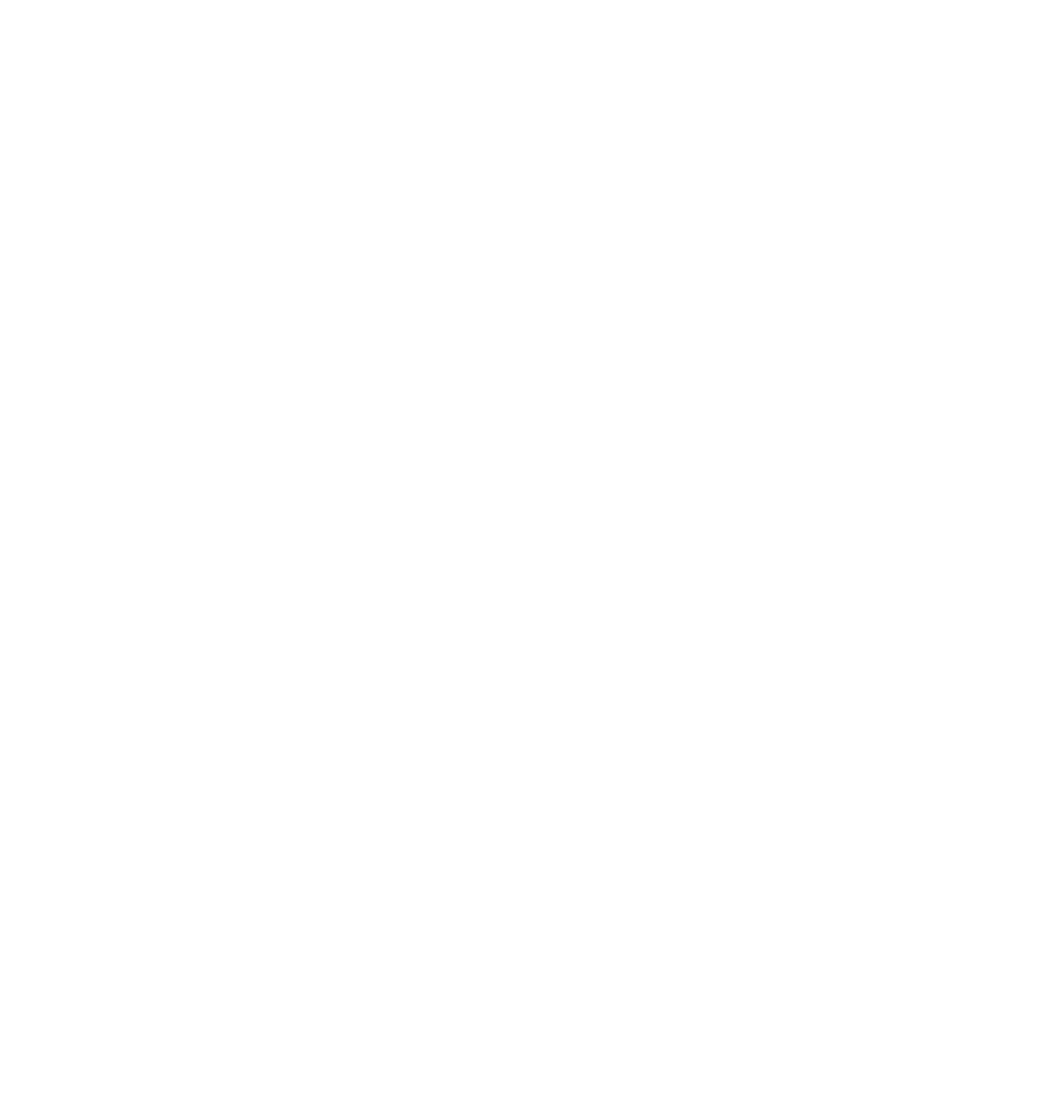
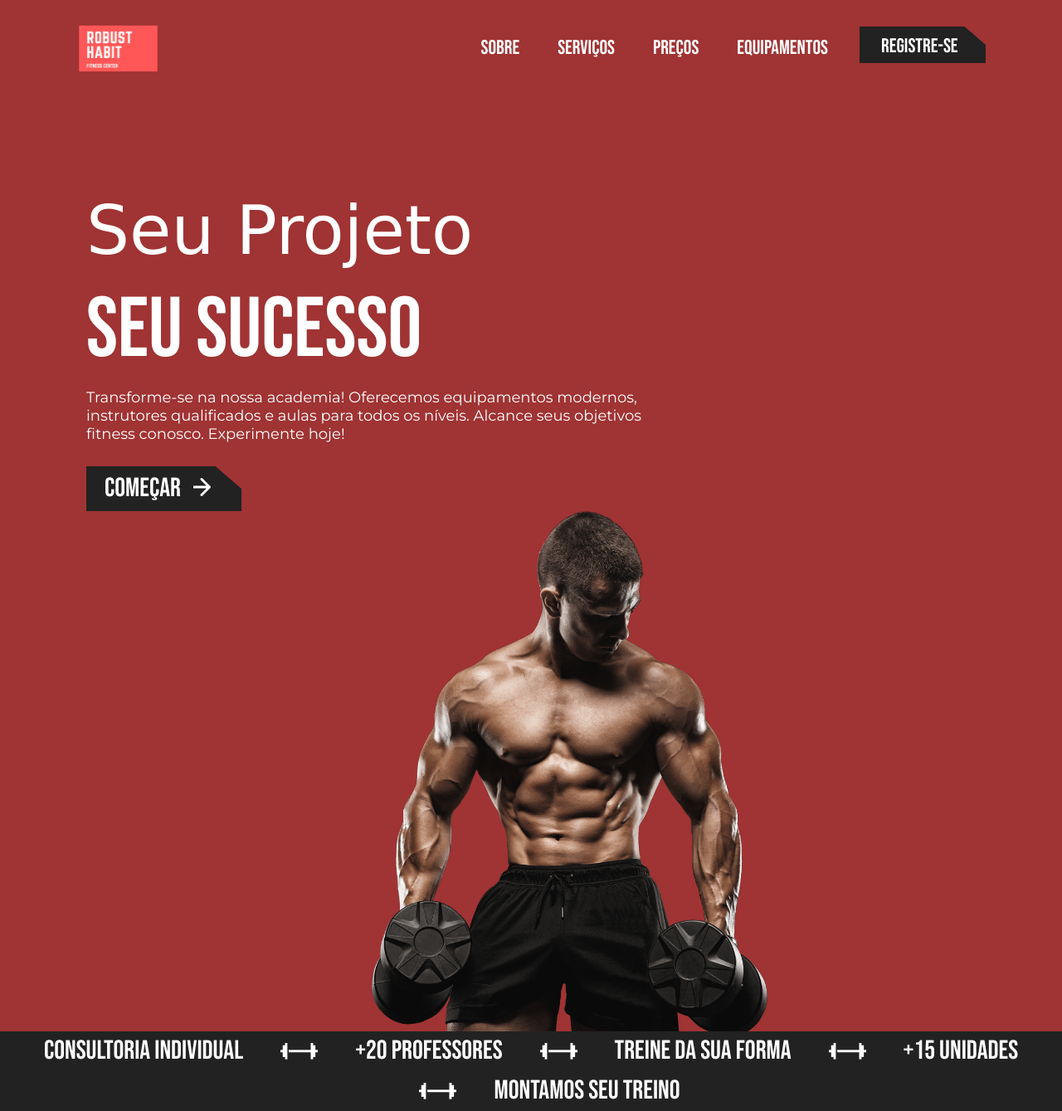
Before and after one commit to rafaelclima/landingpage-academia, a plain HTML site: page index.html in a window 1280 px wide. Shown: the whole page at 83% size. Before the commit the page ends 800 px from the top, so only its background shows below. Drawn offline with nearby package versions, Linux system fonts and the light colour scheme; a web font is replaced by a local one.

Commit message:
first updt on project

```diff
--- a/assets/css/styles.css
+++ b/assets/css/styles.css
@@ -19,10 +19,140 @@
 
 }
 
-:root {
-  font-size: 62.5%;
+.my-body {
+  background-color: var(--bg-color);
 }
 
-body {
-  font-size: 1.6rem;
+.my-navbar {
+  margin-right: 80px;
 }
+
+.navbar-nav a {
+  color: var(--primary-text-color);
+  font-family: var(--ff-primary);
+  font-size: 24px;
+}
+
+.nav-item {
+  margin-right: 30px;
+}
+
+#registro {
+  position: relative;
+  margin-right: 0px;
+}
+
+#registro svg {
+  width: 152px;
+  height: 44px;
+}
+
+#registro a {
+  position: absolute;
+  top: -2px;
+  left: 18px;
+}
+
+#logo {
+  width: 101px;
+  height: 60px;
+  margin: 15px auto 15px 80px;
+}
+
+#hero {
+  margin-left: 80px;
+}
+
+#hero-title {
+  flex: 0 0 0%;
+  margin-top: 98px;
+}
+
+#hero-title span {
+  color: var(--primary-text-color);
+  font-family: var(--ff-outline);
+  font-size: 82px;
+  font-style: normal;
+  font-weight: 400;
+  line-height: normal;
+}
+
+#hero-title h1 {
+  color: var(--primary-text-color);
+  font-family: var(--ff-primary);
+  font-size: 102px;
+  font-style: normal;
+  font-weight: 400;
+  line-height: normal;
+}
+
+#hero-title p {
+  width: 690px;
+  color: var(--primary-text-color);
+  font-family: var(--ff-secondary);
+  font-size: 18px;
+  font-style: normal;
+  font-weight: 400;
+  line-height: normal;
+}
+
+#hero-title .start {
+  margin-top: 28px;
+  position: relative;
+}
+
+#hero-title .start>svg:first-child {
+  width: 187px;
+  height: 54px;
+}
+
+#hero-title .start a {
+  color: var(--primary-text-color);
+  font-family: var(--ff-primary);
+  font-size: 32px;
+  font-style: normal;
+  font-weight: 400;
+  line-height: normal;
+  text-decoration: none;
+  cursor: pointer;
+
+  position: absolute;
+  top: 7px;
+  left: 22px;
+}
+
+#hero-title .start a>svg {
+  margin-left: 15px;
+}
+
+#hero-img {
+  flex: 0 0 0%;
+  margin: 0 auto;
+}
+
+#hero-img img {
+  width: 477px;
+  height: 627px;
+}
+
+.extras {
+  height: max-content;
+  background-color: var(--secondary-text-color);
+  color: var(--primary-text-color);
+  font-family: var(--ff-primary);
+
+  display: flex;
+  flex-wrap: wrap;
+  flex-direction: row;
+  align-items: center;
+  justify-content: center;
+}
+
+.extras p {
+  font-size: 32px;
+  margin: 0;
+}
+
+.extras span {
+  margin: 0px 45px;
+}
--- a/index.html
+++ b/index.html
@@ -9,7 +9,74 @@
   <script src="https://cdn.jsdelivr.net/npm/bootstrap@5.3.0/dist/js/bootstrap.bundle.min.js" integrity="sha384-geWF76RCwLtnZ8qwWowPQNguL3RmwHVBC9FhGdlKrxdiJJigb/j/68SIy3Te4Bkz" crossorigin="anonymous"></script>
   <title>Robust Habit - Academia</title>
 </head>
-<body>
+<body class="my-body">
+  <nav class="navbar navbar-expand-lg">
+    <div class="container-fluid">
+      <a class="navbar-brand" href="#">
+        <img id="logo" src="./assets/images/Logo.png" alt="Robust Habit Academy">
+      </a>
+      <button class="navbar-toggler" type="button" data-bs-toggle="collapse" data-bs-target="#navbarSupportedContent" aria-controls="navbarSupportedContent" aria-expanded="false" aria-label="Toggle navigation">
+        <span class="navbar-toggler-icon"></span>
+      </button>
+      <div class="my-navbar collapse navbar-collapse justify-content-end" id="navbarSupportedContent">
+        <ul class="navbar-nav">
+          <li class="nav-item">
+            <a class="nav-link" href="#">Sobre</a>
+          </li>
+          <li class="nav-item">
+            <a class="nav-link" href="#">Serviços</a>
+          </li>
+          <li class="nav-item">
+            <a class="nav-link" href="#">Preços</a>
+          </li>
+          <li class="nav-item">
+            <a class="nav-link" href="#">Equipamentos</a>
+          </li>
+          <li class="nav-item" id="registro">
+            <svg xmlns="http://www.w3.org/2000/svg" width="152" height="44" viewBox="0 0 152 44" fill="none">
+              <path d="M0 0H126.5L139.25 11L145.625 16.5L152 22V44H0V0Z" fill="#222222"/>
+            </svg>
+            <a class="nav-link" href="#">Registre-se</a>
+          </li>
+        </ul>
+      </div>
+    </div>
+  </nav>
+
+  <section id="hero-section" class="container-fluid">
+    <div id="hero" class="row">
+      <div id="hero-title" class="col">
+        <h1><span>Seu Projeto</span><br>Seu Sucesso</h1>
+        <p>Transforme-se na nossa academia! Oferecemos equipamentos modernos, instrutores qualificados e aulas para todos os níveis. Alcance seus objetivos fitness conosco. Experimente hoje!</p>
+        <div class="start">
+          <svg xmlns="http://www.w3.org/2000/svg" width="187" height="54" viewBox="0 0 187 54" fill="none">
+            <path d="M0 0H155.628L171.314 13.5L179.157 20.25L187 27V54H0V0Z" fill="#222222"/>
+          </svg>
+          <a href="#">Começar<svg xmlns="http://www.w3.org/2000/svg" width="21" height="24" viewBox="0 0 21 24" fill="none">
+            <path d="M20.5607 13.0607C21.1464 12.4749 21.1464 11.5251 20.5607 10.9393L11.0147 1.3934C10.4289 0.807611 9.47919 0.807611 8.8934 1.3934C8.30761 1.97919 8.30761 2.92893 8.8934 3.51472L17.3787 12L8.8934 20.4853C8.30761 21.0711 8.30761 22.0208 8.8934 22.6066C9.47919 23.1924 10.4289 23.1924 11.0147 22.6066L20.5607 13.0607ZM0 13.5H19.5V10.5H0V13.5Z" fill="white"/>
+          </svg></a>
+        </div>
+      </div>
+      <div id="hero-img" class="col">
+        <img src="./assets/images/hero1.png" alt="Corpo atlético">
+      </div>
+    </div>
+  </section>
+
+  <!-- REFAZER  -->
+  <div class="extras">
+    <p>Consultoria individual</p>
+    <span><img src="./assets/images/icons8-barbell1.png" alt="icone peso de academia"></span>
+    <p>+20 Professores</p>
+    <span><img src="./assets/images/icons8-barbell1.png" alt="icone peso de academia"></span>
+    <p>Treine da sua forma</p>
+    <span><img src="./assets/images/icons8-barbell1.png" alt="icone peso de academia"></span>
+    <p>+15 Unidades</p>
+    <span><img src="./assets/images/icons8-barbell1.png" alt="icone peso de academia"></span>
+    <p>Montamos seu treino</p>
+    <!-- <p>Consultoria individual <span><img src="./assets/images/icons8-barbell1.png" alt="icone peso de academia"></span> +20 Professores <span><img src="./assets/images/icons8-barbell1.png" alt="icone peso de academia"></span> Treine da sua forma <span><img src="./assets/images/icons8-barbell1.png" alt="icone peso de academia"></span> +15 Unidades <span><img src="./assets/images/icons8-barbell1.png" alt="icone peso de academia"></span> Montamos seu treino</p> -->
+  </div>
+
 
 </body>
 </html>
```
Also changed, not shown: assets/images/Logo.png (added).
